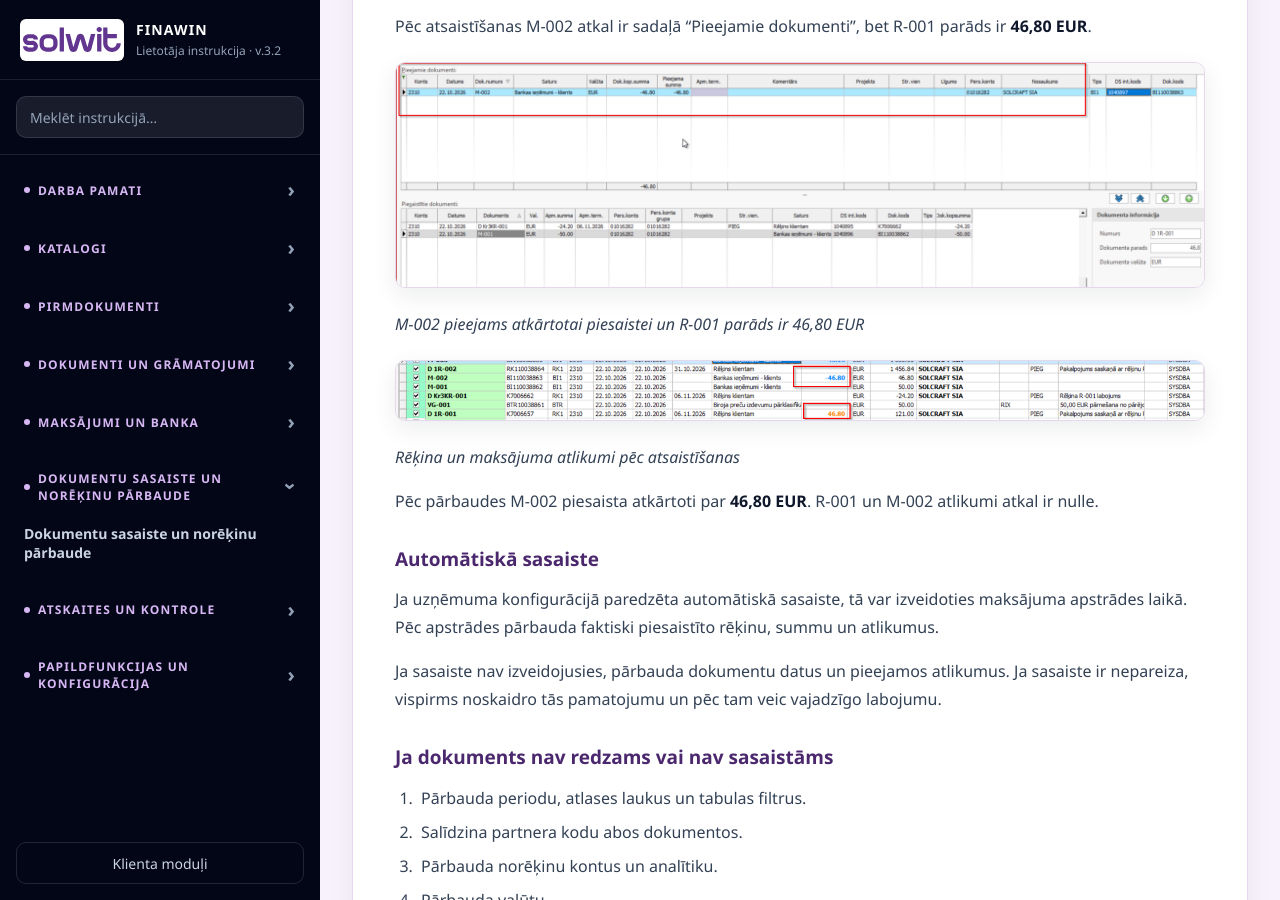
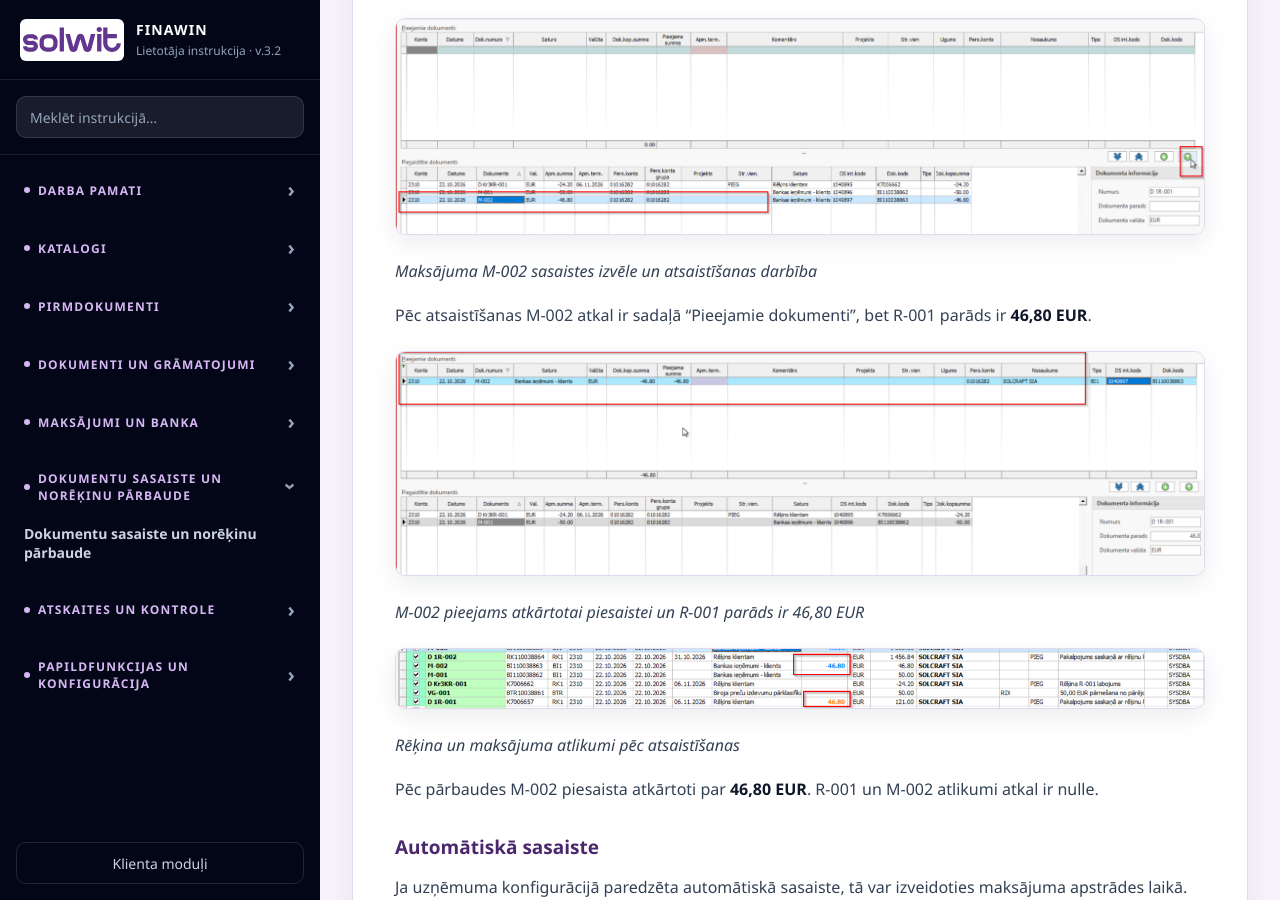
Before and after one commit to cymmtrwqp8-ctrl/finawin-instrukcija1, a Jekyll site: the page built from _docs/056-dokumenti-dokumentu-sasaiste.md, in a window 1280 px wide and 900 px high, scrolled down 5654 px. Built offline with Jekyll 4.4.1, drawn with Linux system fonts in a browser that asks for light colours.

Commit message:
Add M-002 unlinking demonstration screenshot with confirmed test data

```diff
--- a/_docs/056-dokumenti-dokumentu-sasaiste.md
+++ b/_docs/056-dokumenti-dokumentu-sasaiste.md
@@ -159,6 +159,10 @@ Ja piesaistīts nepareizs dokuments vai summa, izvēlas konkrēto sasaisti un no
 
 Piemērā atceļ tikai M-002 piesaisti par **46,80 EUR**. KR-001 un M-001 sasaistes saglabā.
 
+<img src="{{ site.baseurl }}/assets/images/instr-20261022/image36.png" alt="Maksājuma M-002 sasaistes izvēle un atsaistīšanas darbība" />
+
+*Maksājuma M-002 sasaistes izvēle un atsaistīšanas darbība*
+
 Pēc atsaistīšanas M-002 atkal ir sadaļā “Pieejamie dokumenti”, bet R-001 parāds ir **46,80 EUR**.
 
 <img src="{{ site.baseurl }}/assets/images/instr-20261022/image37.png" alt="M-002 pieejams atkārtotai piesaistei un R-001 parāds ir 46,80 EUR" />
```
Also changed, not shown: assets/images/instr-20261022/image36.png (added).
